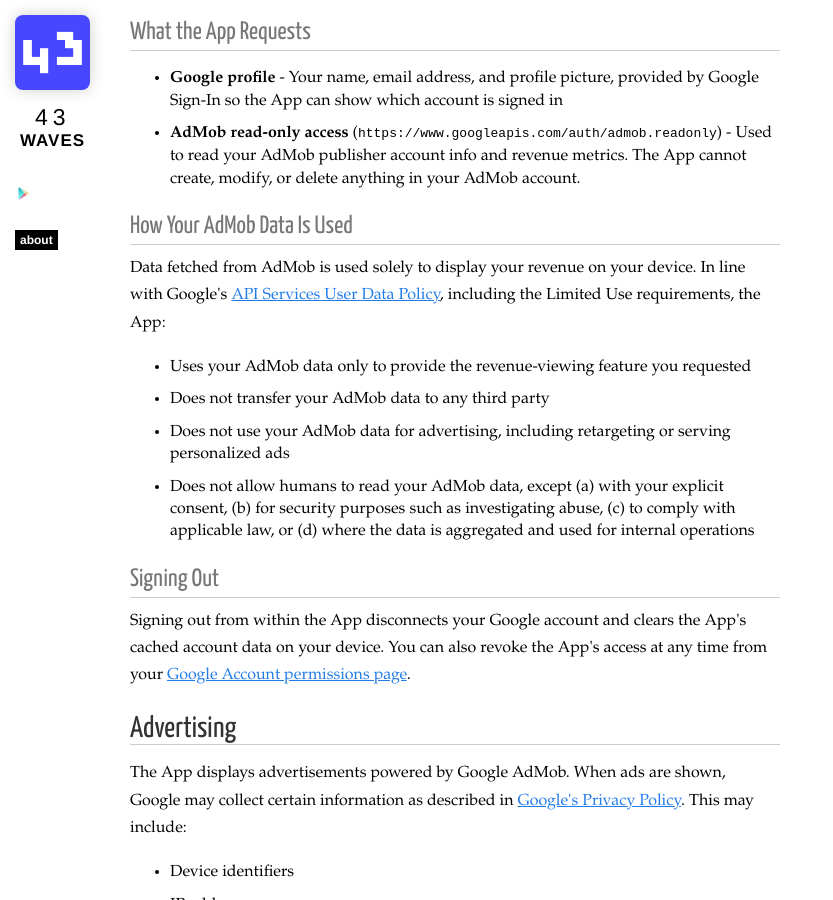
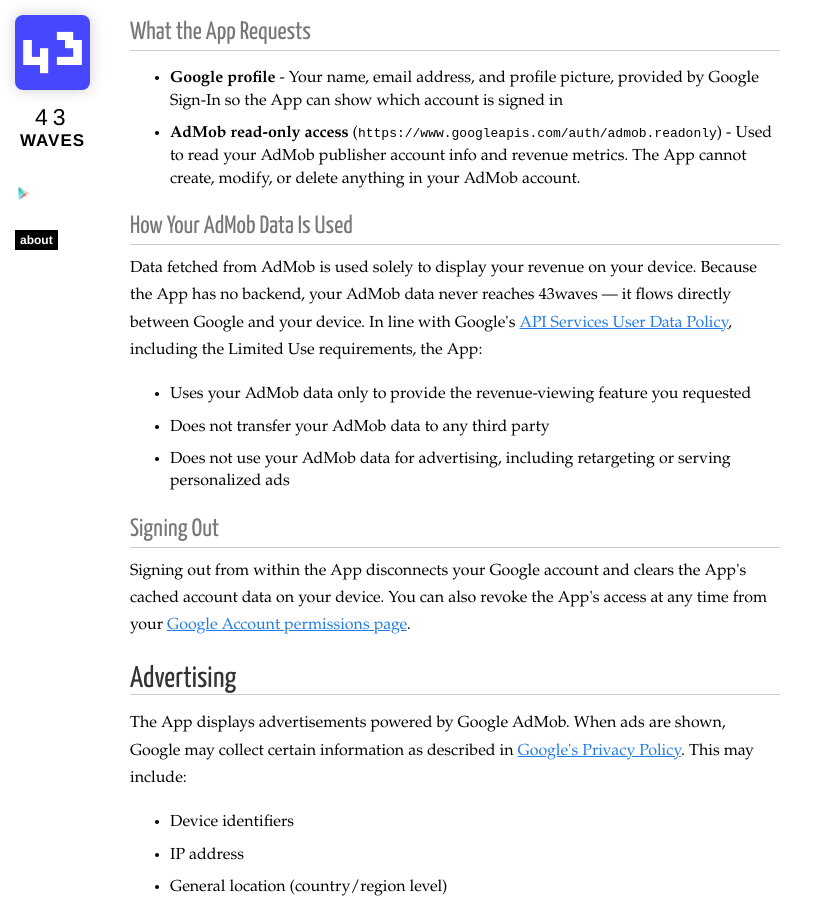
Before and after one commit to 43waves/43waves.github.io, a Jekyll site: the page built from ads-revenue-viewer/privacy-policy.html, in a window 1280 px wide and 900 px high, scrolled down 965 px. Shown: the whole window, without its empty margins (0-833 px from the left). Built offline with Jekyll 4.4.1, drawn with Linux system fonts in a browser that asks for light colours; nearby versions of some CDN libraries; Markdown is read by kramdown in place of the engine named in the settings.

Commit message:
drop "no human reads" bullet from Ads Revenue Viewer policy
The Limited Use "no humans access" clause only makes sense for apps
with a backend. Ads Revenue Viewer has no server, so the bullet is
misleading. Replaced with a sentence stating data never reaches us.

Co-Authored-By: Claude Opus 4.7 <noreply@anthropic.com>

```diff
--- a/ads-revenue-viewer/privacy-policy.html
+++ b/ads-revenue-viewer/privacy-policy.html
@@ -39,12 +39,11 @@ title: "Ads Revenue Viewer - Privacy Policy"
     </ul>
 
     <h3>How Your AdMob Data Is Used</h3>
-    <p>Data fetched from AdMob is used solely to display your revenue on your device. In line with Google's <a href="https://developers.google.com/terms/api-services-user-data-policy" target="_blank">API Services User Data Policy</a>, including the Limited Use requirements, the App:</p>
+    <p>Data fetched from AdMob is used solely to display your revenue on your device. Because the App has no backend, your AdMob data never reaches 43waves &mdash; it flows directly between Google and your device. In line with Google's <a href="https://developers.google.com/terms/api-services-user-data-policy" target="_blank">API Services User Data Policy</a>, including the Limited Use requirements, the App:</p>
     <ul>
       <li>Uses your AdMob data only to provide the revenue-viewing feature you requested</li>
       <li>Does not transfer your AdMob data to any third party</li>
       <li>Does not use your AdMob data for advertising, including retargeting or serving personalized ads</li>
-      <li>Does not allow humans to read your AdMob data, except (a) with your explicit consent, (b) for security purposes such as investigating abuse, (c) to comply with applicable law, or (d) where the data is aggregated and used for internal operations</li>
     </ul>
 
     <h3>Signing Out</h3>
```
